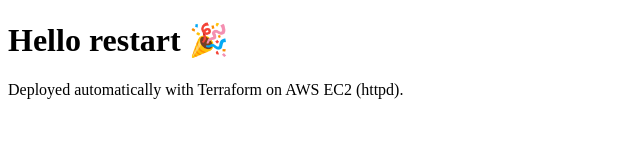
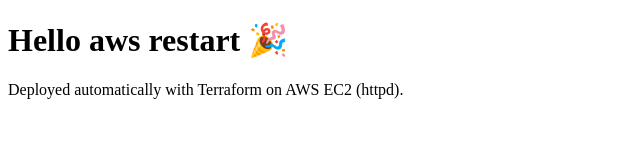
Before and after one commit to endrycofr/terraform_aws, a plain HTML site: page app/index.html in a window 1280 px wide. Shown: the whole page, without its empty margins (0-640 px from the left). Drawn offline with Linux system fonts and the light colour scheme.

Commit message:
menambahkan code

```diff
--- a/app/index.html
+++ b/app/index.html
@@ -6,7 +6,7 @@
 <title>Hello World</title>
 </head>
 <body>
-<h1>Hello  restart 🎉</h1>
+<h1>Hello aws restart 🎉</h1>
 <p>Deployed automatically with Terraform on AWS EC2 (httpd).</p>
 </body>
 </html>
```
